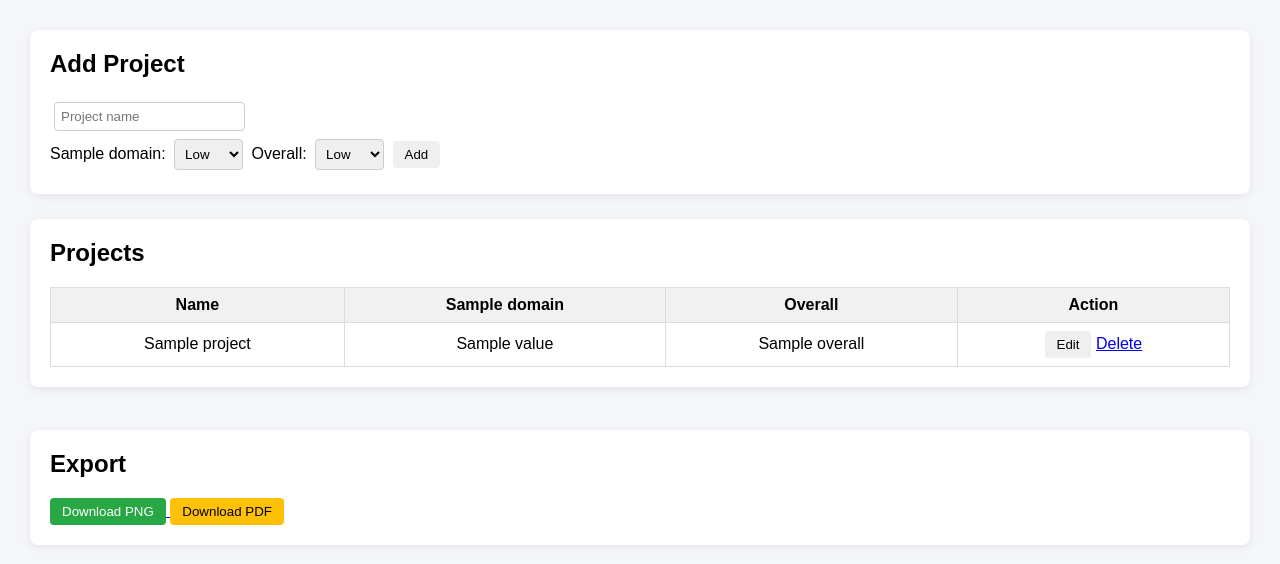
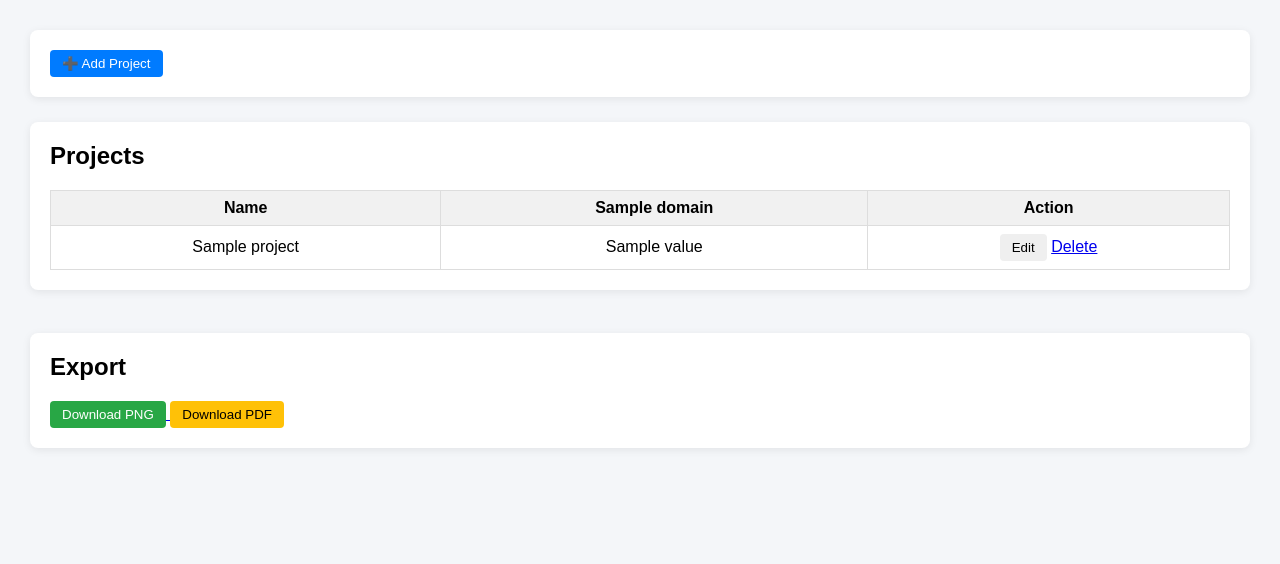
Before and after one commit to dmpdownloads-prog/risk-matrix-app, a Flask app: template templates/index.html in a window 1280 px wide. Shown: the top 564 px of the page. Run offline with Flask 3, Linux system fonts and the light colour scheme; the template is opened without the code that fills it: most values are stand-ins (such as "Sample title", 1, 10 or a date in 2020).

Commit message:
Toggle add-project panel, add comments, remove overall, add legend

```diff
--- a/app.py
+++ b/app.py
@@ -15,9 +15,9 @@ if not firebase_admin._apps:
 db = firestore.client()
 
 COLOR_MAP = {
-    "high": ((220, 53, 69), "-"),
-    "some": ((255, 193, 7), "!"),
-    "low":  ((40, 167, 69), "+")
+    "high": ((220, 53, 69), ""),
+    "some": ((255, 193, 7), ""),
+    "low":  ((40, 167, 69), "")
 }
 
 DOMAINS = ["D1", "D2", "D3", "D4", "D5"]
@@ -34,12 +34,13 @@ def index():
 def add_project():
     name = request.form["name"]
     values = [request.form[d] for d in DOMAINS]
-    overall = request.form["overall"]
+    comments = request.form["comments"]
+    #overall = request.form["overall"]
 
     db.collection("projects").add({
         "name": name,
         "values": values,
-        "overall": overall
+        "comments": comments
     })
 
     return redirect(url_for("index"))
@@ -48,12 +49,12 @@ def add_project():
 def update_project(id):
     name = request.form["name"]
     values = [request.form[d] for d in DOMAINS]
-    overall = request.form["overall"]
+    comments = request.form["comments"]
 
     db.collection("projects").document(id).update({
         "name": name,
         "values": values,
-        "overall": overall
+        "comments": comments
     })
 
     return redirect(url_for("index"))
@@ -107,7 +108,7 @@ def generate_pdf():
 def draw_matrix(projects):
     cell_w, cell_h = 70, 50
     left_margin, top_margin = 260, 80
-    domains = DOMAINS + ["Overall"]
+    domains = DOMAINS #+ ["Overall"]
 
     width = left_margin + len(domains) * cell_w
     height = top_margin + len(projects) * cell_h + 100
@@ -123,7 +124,7 @@ def draw_matrix(projects):
         y = top_margin + r * cell_h
         draw.text((20, y + 15), p["name"], fill="black", font=font)
 
-        for c, v in enumerate(p["values"] + [p["overall"]]):
+        for c, v in enumerate(p["values"] ): #+ [p["overall"]]
             color, sym = COLOR_MAP[v]
             cx = left_margin + c * cell_w + cell_w // 2
             cy = y + cell_h // 2
--- a/templates/index.html
+++ b/templates/index.html
@@ -84,13 +84,15 @@
 </head>
 <body>
     <div class="card">
+  <button class="primary" onclick="toggleAdd()">➕ Add Project</button>
+</div>
+<div class="card" id="addPanel" style="display:none">
 <h2>Add Project</h2>
 
   <form method="post" action="/add">
-  <input name="name" placeholder="Project name" required><br>
+    <input name="name" placeholder="Project name" required>
 
     {% for d in domains %}
-    {{ d }}:
       <select name="{{ d }}">
         <option value="low">Low</option>
         <option value="some">Some</option>
@@ -98,14 +100,11 @@
       </select>
     {% endfor %}
 
-  Overall:
-  <select name="overall">
-    <option value="low">Low</option>
-    <option value="some">Some</option>
-    <option value="high">High</option>
-  </select>
+    <br><br>
+    <textarea name="comments" placeholder="Comments" rows="3" style="width:100%"></textarea>
 
-  <button type="submit">Add</button>
+    <br><br>
+    <button class="success" type="submit">Save</button>
   </form>
 </div>
 <div class="card">
@@ -115,7 +114,6 @@
   <tr>
     <th>Name</th>
     {% for d in domains %}<th>{{ d }}</th>{% endfor %}
-    <th>Overall</th>
     <th>Action</th>
   </tr>
 
@@ -140,16 +138,6 @@
         </select>
       </td>
       {% endfor %}
-
-      <!-- Overall -->
-      <td>
-        <span class="view">{{ p["overall"] }}</span>
-        <select class="edit" name="overall" hidden>
-          <option value="low" {% if p['overall']=='low' %}selected{% endif %}>Low</option>
-          <option value="some" {% if p['overall']=='some' %}selected{% endif %}>Some</option>
-          <option value="high" {% if p['overall']=='high' %}selected{% endif %}>High</option>
-        </select>
-      </td>
 
       <!-- Actions -->
       <td>
@@ -186,6 +174,10 @@ function cancelEdit(id) {
   document.querySelectorAll(`#row-${id} .view`).forEach(e => e.hidden = false);
   document.querySelectorAll(`#row-${id} .edit`).forEach(e => e.hidden = true);
 }
+function toggleAdd() {
+  const panel = document.getElementById("addPanel");
+  panel.style.display = panel.style.display === "none" ? "block" : "none";
+}
 </script>
 </body>
 </html>
```
Lines whose indentation alone changed are shown as unchanged.
